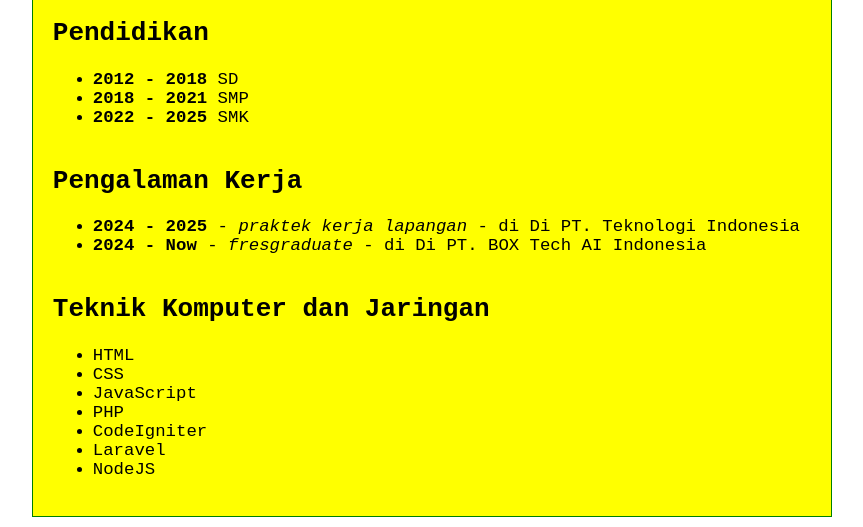
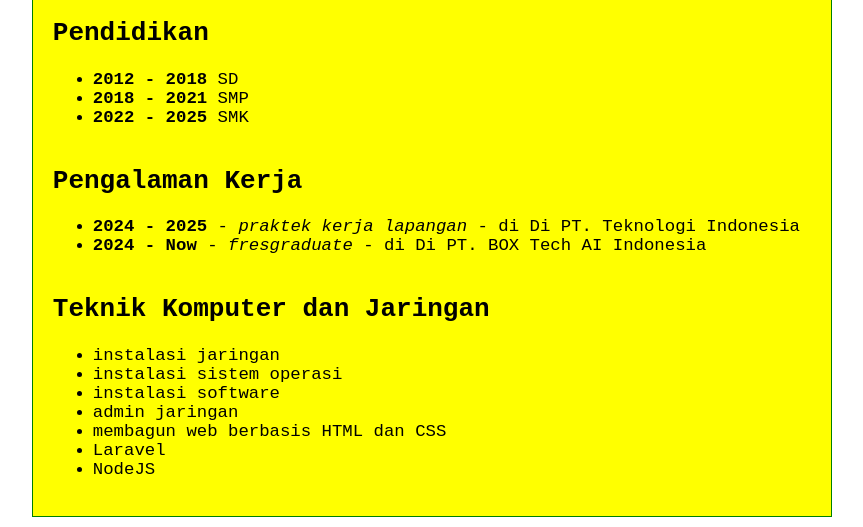
Before and after one commit to imanberkatzai06/biodata, a plain HTML site: page index.html in a window 1280 px wide. Shown: the part 389-916 px from the top of the page, without its empty margins (208-1071 px from the left). Drawn offline with Linux system fonts and the light colour scheme.

Commit message:
Update index.html

```diff
--- a/index.html
+++ b/index.html
@@ -108,11 +108,11 @@
 
 			<div>
 				<ul>
-					<li>HTML</li>
-					<li>CSS</li>
-					<li>JavaScript</li>
-					<li>PHP</li>
-					<li>CodeIgniter</li>
+					<li>instalasi jaringan</li>
+					<li>instalasi sistem operasi</li>
+					<li>instalasi software</li>
+					<li>admin jaringan</li>
+					<li>membagun web berbasis HTML dan CSS</li>
 					<li>Laravel</li>
 					<li>NodeJS</li>
 				</ul>
```
